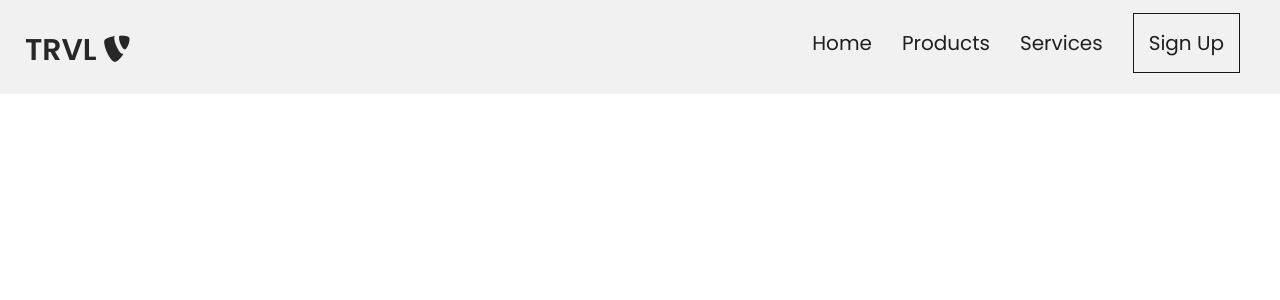
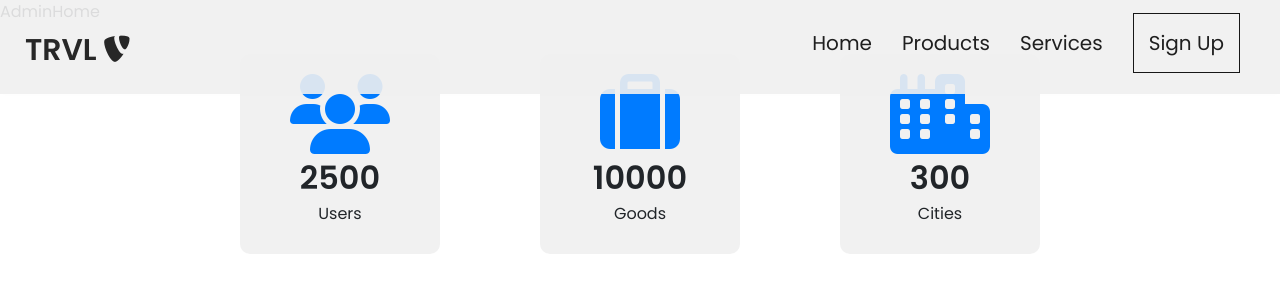
Before and after one commit to IITDh-Hackathon/Goods-Rental-Application, a React (Create React App) app in the folder client/: page /admin in a window 1280 px wide. Shown: the top 300 px of the page. Built offline with nearby package versions, Linux system fonts and the light colour scheme.

Commit message:
Added stats card in admin

```diff
--- a/client/src/App.js
+++ b/client/src/App.js
@@ -8,6 +8,7 @@ import Navbar from './components/Navbar';
 import About from './components/About';
 import Login from './components/Login';
 import ApiState from './context/api/ApiState';
+import AdminHome from './components/admin/AdminHome';
 
 function App() {
   return (
@@ -19,6 +20,7 @@ function App() {
         <Route path="/" element={<Home/>} />
         <Route path="/about" element={<About />} />
         <Route path="/login" element={<Login />} />
+        <Route path="/admin" element={<AdminHome/>} />
       </Routes>
     </BrowserRouter>
     </ApiState>
--- /dev/null
+++ b/client/src/components/admin/AdminHome.js
@@ -0,0 +1,13 @@
+import React from 'react'
+import Stats from './Stats'
+
+const AdminHome = () => {
+  return (
+    <>
+    <div>AdminHome</div>
+    <Stats />
+    </>
+  )
+}
+
+export default AdminHome
--- /dev/null
+++ b/client/src/components/admin/StatCard.js
@@ -0,0 +1,19 @@
+import React from 'react'
+import '../../css/StatsCardCss.css'
+
+const StatCard = (props) => {
+    const {icon, title, number} = props
+    return (
+        <div className='StatsCard'>
+            <div>
+                <i className={`fas fa-${icon} fa-5x StatIcon`}></i>
+            </div>
+            <div>
+                <div className='StatNumber'>{number}</div>
+                <div className='StatTitle'>{title}</div>
+            </div>
+        </div>
+    )
+}
+
+export default StatCard
--- /dev/null
+++ b/client/src/components/admin/Stats.js
@@ -0,0 +1,16 @@
+import React from 'react'
+import StatCard from './StatCard'
+import '../../css/StatsCss.css'
+
+const Stats = () => {
+  return (
+        // make 3 cards with a big icon in center and a title below it and a number below that
+        <div className='Stats'>
+            <StatCard icon='users' title='Users' number='2500' />
+            <StatCard icon='suitcase' title='Goods' number='10000' />
+            <StatCard icon='city' title='Cities' number='300' />
+        </div>
+  )
+}
+
+export default Stats
--- /dev/null
+++ b/client/src/css/StatsCardCss.css
@@ -0,0 +1,18 @@
+.StatsCard{
+    width: 200px ;
+    height: 200px;
+    background-color: rgba(240, 240, 240, 0.9);;
+    border-radius: 10px;
+    margin: 15px 50px ;
+    padding: 20px 25px 50px;
+    text-align: center;
+}
+
+.StatIcon{
+    color: var(--main-color);
+}
+
+.StatNumber{
+    font-size: 2rem;
+    font-weight: 600;
+}
--- /dev/null
+++ b/client/src/css/StatsCss.css
@@ -0,0 +1,6 @@
+.Stats{
+    display: flex;
+    margin: 15px 10px;
+    flex-wrap: wrap;
+    justify-content: center ;
+}
```
